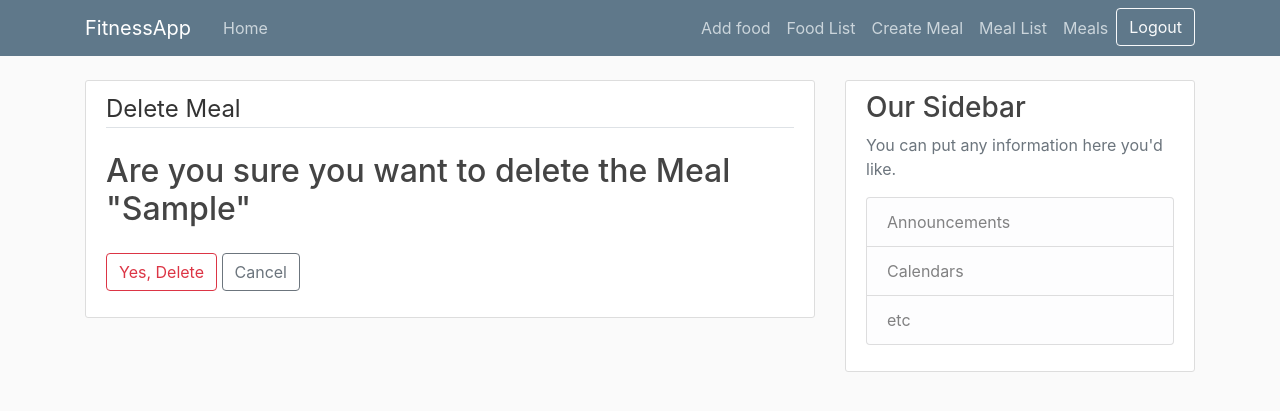
After one commit to GeorgiDN/Nutrients-tracker, a Django app: page /food/meal/1/delete/ in a window 1280 px wide. The commit adds this page. Shown: the top 411 px of the page. Run offline with Django 5.2, Linux system fonts and the light colour scheme; a user stored in the database is signed in; tables that the repository leaves empty hold one stand-in row (values such as "Sample post"); some libraries are stand-ins or nearby versions.

Commit message:
feat(food): add MealDeleteView

```diff
--- a/fitnessApp/fitnessApp/food/urls.py
+++ b/fitnessApp/fitnessApp/food/urls.py
@@ -13,4 +13,5 @@ urlpatterns = [
     path('meal/<int:pk>/', views.MealDetailView.as_view(), name='meal-detail'),
     path('meal-list/', views.MealListView.as_view(), name='meal-list'),
     path('meal/<int:pk>/update/', views.MealUpdateView.as_view(), name='meal-update'),
+    path('meal/<int:pk>/delete/', views.MealDeleteView.as_view(), name='meal-delete'),
 ]
--- a/fitnessApp/fitnessApp/food/views.py
+++ b/fitnessApp/fitnessApp/food/views.py
@@ -190,3 +190,13 @@ class MealUpdateView(LoginRequiredMixin, UserPassesTestMixin, SuccessMessageMixi
     def get_success_url(self):
         meal_pk = self.object.pk
         return f"/food/meal-list/#meal-{meal_pk}"
+
+
+class MealDeleteView(LoginRequiredMixin, UserPassesTestMixin, SuccessMessageMixin, DeleteView):
+    model = Meal
+    success_url = reverse_lazy('meal-list')
+    success_message = "Meal was successfully deleted."
+
+    def test_func(self):
+        meal = self.get_object()
+        return self.request.user == meal.user.user
--- /dev/null
+++ b/fitnessApp/templates/food/meal_confirm_delete.html
@@ -0,0 +1,16 @@
+{% extends "home/base.html" %}
+{% block content %}
+    <div class="content-section">
+        <form method="post">
+            {% csrf_token %}
+            <fieldset class="form-group">
+                <legend class="border-bottom mb-4">Delete Meal</legend>
+                <h2>Are you sure you want to delete the Meal "{{ object.meal_type }}"</h2>
+            </fieldset>
+            <div class="form-group">
+                <button class="btn btn-outline-danger" type="submit">Yes, Delete</button>
+                <a class="btn btn-outline-secondary" href="{% url 'meal-list' %}">Cancel</a>
+            </div>
+        </form>
+    </div>
+{% endblock %}
--- a/fitnessApp/templates/food/meal_detail.html
+++ b/fitnessApp/templates/food/meal_detail.html
@@ -2,4 +2,5 @@
 {% block content %}
     <h2>{{ meal.meal_type }}</h2>
     <a class="btn btn-secondary btn-sm" href="{% url 'meal-update' meal.pk %}">Edit</a>
+    <a class="btn btn-danger btn-sm" href="{% url 'meal-delete' meal.pk %}">Delete</a>
 {% endblock content %}
--- a/fitnessApp/templates/food/meal_list.html
+++ b/fitnessApp/templates/food/meal_list.html
@@ -17,7 +17,7 @@
                         <a href="{% url 'meal-detail' meal.pk %}">{{ meal.meal_type }}</a>
                     </td>
                     <td><a class="btn btn-secondary btn-sm" href="{% url 'meal-update' meal.pk %}">Edit</a></td>
-                    <td>-</td>
+                    <td><a class="btn btn-danger btn-sm" href="{% url 'meal-delete' meal.pk %}">Delete</a></td>
                 </tr>
             {% endfor %}
             </tbody>
```
